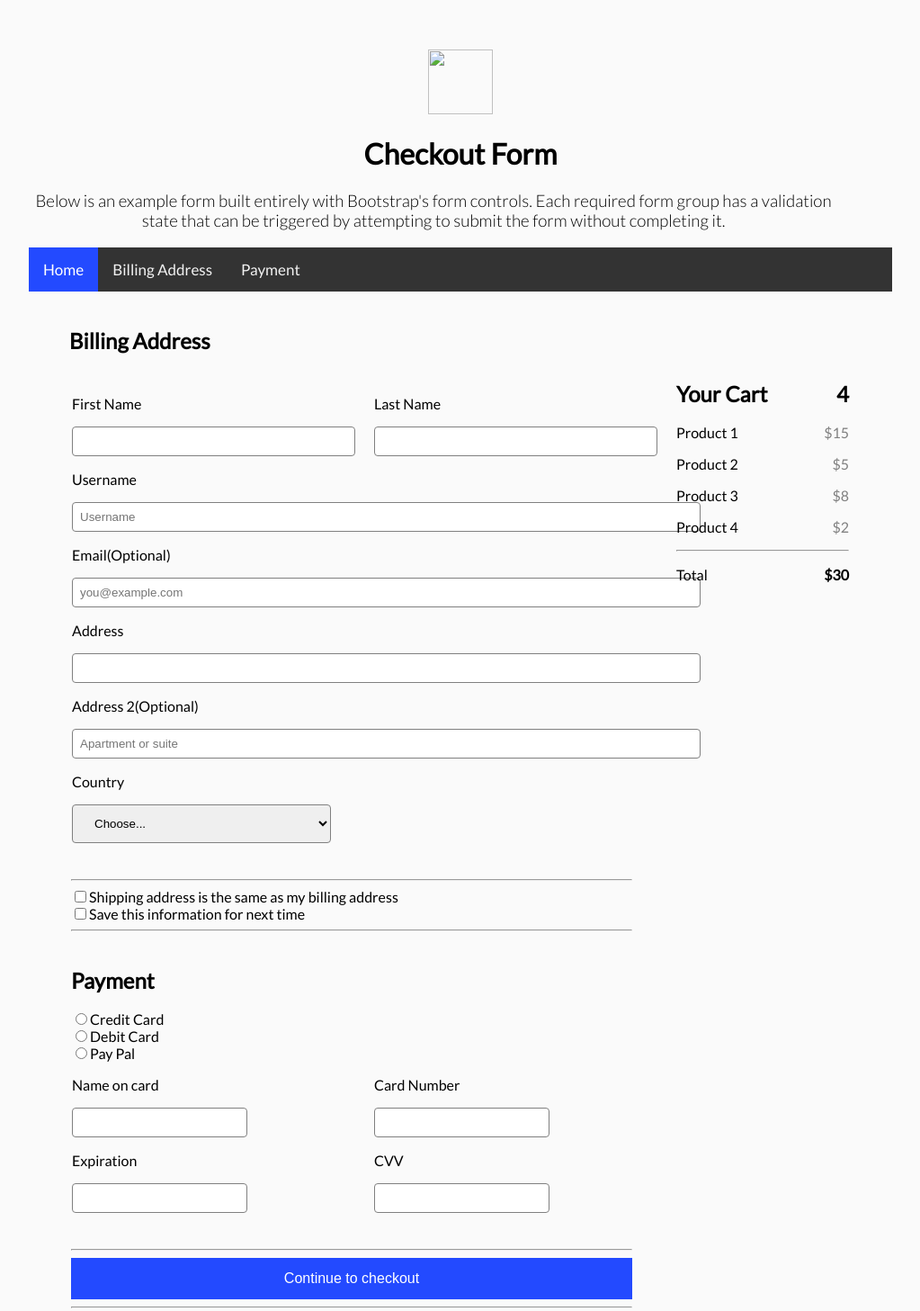
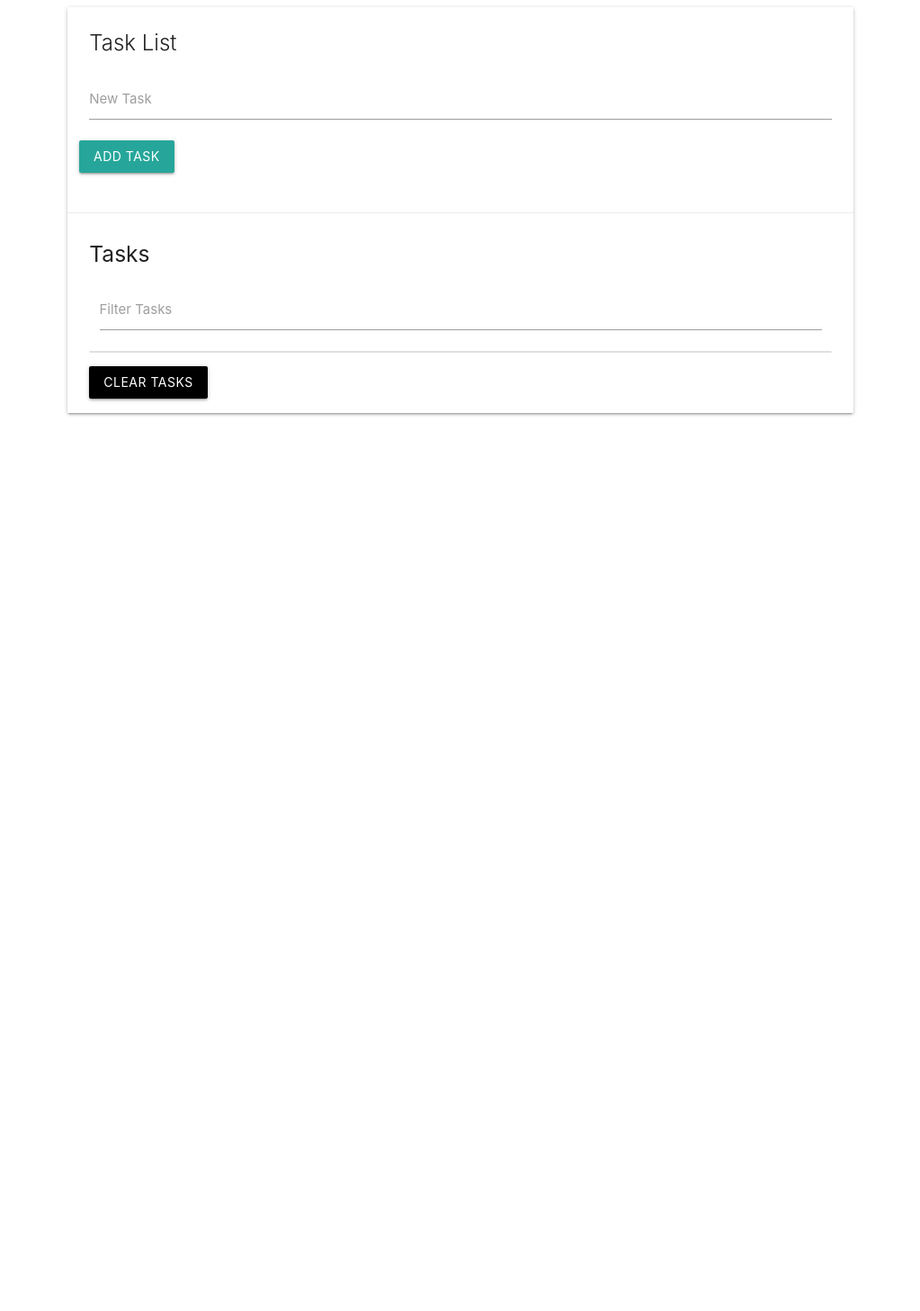
Before and after one commit to shilpi-1994/demo_projects, a plain HTML site: page index.html in a window 1280 px wide. Shown: the whole page at 90% size, without its empty margins (128-1151 px from the left). After the commit the page ends 800 px from the top, so only its background shows below. Drawn offline with nearby package versions, Linux system fonts and the light colour scheme.

Commit message:
Simple task list app
commit 1

```diff
--- /dev/null
+++ b/app.js
@@ -0,0 +1,87 @@
+const form = document.querySelector('#task-form');
+const tasklist = document.querySelector('.collection');
+const clearBtn = document.querySelector('.clear-tasks');
+const filter = document.querySelector('#filter');
+const taskInput = document.querySelector('#task');
+
+//Load all event listeners
+loadEventListerners();
+
+function loadEventListerners(){
+//add task event
+    form.addEventListener('submit', addTask);
+//remove task event
+    tasklist.addEventListener('click', removeTask);
+//clear task event
+    clearBtn.addEventListener('click', clearTasks);
+//filter task event
+    filter.addEventListener('keyup',filterTasks);
+}
+
+//Add task
+
+function addTask(e){
+    if(taskInput === ''){
+        alert('Add a task');
+    }
+
+//create li element
+const li = document.createElement('li');
+//Add Class
+li.className = 'collection-item';
+//create text node and append to li
+li.appendChild(document.createTextNode(taskInput.value));
+//Create new link element
+const link = document.createElement('a');
+//add class
+link.className = 'delete-item secondary-content';
+//add icon html
+link.innerHTML = '<i class = "fa fa-remove"></i>';
+//append link to li
+li.appendChild(link);
+//append li to ul
+tasklist.appendChild(li);
+
+//Clear input
+taskInput.value = '';
+
+
+    e.preventDefault();
+}
+
+//Remove Task
+
+function removeTask(e){
+    if(e.target.parentElement.classList.contains('delete-item')){
+        e.target.parentElement.parentElement.remove();
+    }
+
+
+}
+
+//clear tasks
+
+function clearTasks(){
+   // tasklist.innerHTML = '';
+
+   while(tasklist.firstChild){
+       tasklist.removeChild(tasklist.firstChild);
+   }
+}
+
+//filter tasks
+
+function filterTasks(e){
+    const text = e.target.value.toLowerCase();
+
+    document.querySelectorAll('.collection-item').forEach
+    (function(task){
+        const item = task.firstChild.textContent;
+        if(item.toLowerCase().indexOf(text) != -1){
+            task.style.display = 'block';
+        }
+        else {
+            task.style.display = 'none';
+        }
+    });
+}
--- a/index.html
+++ b/index.html
@@ -1,128 +1,69 @@
 <!DOCTYPE html>
-<html>
+<html lang="en">
 <head>
-	<title>Checkout Page</title>
-	<link rel="stylesheet" type="text/css" href="styles.css">
-	<link href="https://fonts.googleapis.com/css?family=Lato:300,400" rel="stylesheet">
-	<script type="text/javascript" src="script.js"></script>
+    <meta charset="UTF-8">
+    <meta name="viewport" content="width=device-width, initial-scale=1.0">
+    <meta http-equiv="X-UA-Compatible" content="ie=edge">
+    <link rel="stylesheet" href="https://cdnjs.cloudflare.com/ajax/libs/materialize/1.0.0/css/materialize.min.css">
+    <link href="https://stackpath.bootstrapcdn.com/font-awesome/4.7.0/css/font-awesome.min.css" rel="stylesheet" integrity="sha384-wvfXpqpZZVQGK6TAh5PVlGOfQNHSoD2xbE+QkPxCAFlNEevoEH3Sl0sibVcOQVnN" crossorigin="anonymous">
+
+    <title>Task List</title>
 </head>
 <body>
     <div class="container">
-
-	<div class="top_center">
-		<img src="Images/index_icon.png" height="72px" width="72px">
-		<h1>Checkout Form</h1>
-		<h3 id="stylefont">Below is an example form built entirely with Bootstrap's form controls. Each required form group has a validation state that can be triggered by attempting to submit the form without completing it.</h3>
-	</div>
-
-	<div id="navbar">
-	  <a class="active" href="javascript:void(0)">Home</a>
-	  <a href="#style_head">Billing Address</a>
-	  <a href="#payment">Payment</a>
-	</div>
+        <div class="row">
+            <div class="col s12">
+                <div id="main " class="card">
+                    <div class="card-content">
+                        <span class="card-title">Task List</span>
 
                         <div class="row">
-		<h2 id="style_head">Billing Address</h2>
-		<form method="POST">
-		<div class="left">
-			<p>First Name</p>
-			<input type="text" name="firstname" size="35">
-			<p>Username</p>
-			<input type="text" name="firstname" placeholder="Username" size="83" ">
-			<p>Email<span>(Optional)</span></p>
-			<input type="email" name="email" placeholder="you@example.com" size="83">
-			<p>Address</p>
-			<input type="text" name="address" size="83">
-			<p>Address 2<span>(Optional)</span></p>
-			<input type="text" name="address" placeholder="Apartment or suite" size="83">
-
-			<div>
-				<p>Country</p>
-				<select name="country" width="50px">
-				<option value="choose">Choose...</option>
-				<option value="unitedstates">United States</option>
-				</select>
+                            <form id="task-form">
+                                <div class="input-field col s12">
+                                    <input type="text" name="task" id="task">
+                                    <label for="task">New Task</label>
+                                </div>
+                                <input type="submit" value="Add Task" class="btn">
+                            </form>
                         </div>
                     </div>
 
-
-		<div class="center">
-			<p>Last Name</p>
-			<input type="text" name="lastname" size="35">
+                    <div class="card-action">
+                        <h5 id="task-title">Tasks</h5>
+                        <div class="input-field col s12">
+                                <input type="text" name="filter" id="filter">
+                                <label for="filter">Filter Tasks</label>
                             </div>
-
-		<div class="right">
-			<h2 id="style1">Your Cart
-				<span class="price" style="color:black"></span>
-			 	<b style="float: right;">4</b>
-			</h2>
-
-		      <p>Product 1</a> <span class="price">$15</span></p>
-		      <p>Product 2</a> <span class="price">$5</span></p>
-		      <p>Product 3</a> <span class="price">$8</span></p>
-		      <p>Product 4</a> <span class="price">$2</span></p>
-		      <hr>
-		      <p>Total <span class="price" style="color:black"><b>$30</b></span></p>
-		</div>
-	</div>
-
-	<div class="style2">
-		<hr>
-		<input  type="checkbox" name="condition1" value="sameaddress">Shipping address is the same as my billing address<br>
-		<input  type="checkbox" name="condition2" value="saveinfo">Save this information for next time<br>
-		<hr>
-	</div>
-
-	<div class="style2">
-		<h2 id="payment">Payment</h2>
-		<input type="radio" name="select1" value="creditcard">Credit Card<br>
-		<input type="radio" name="select2" value="debitcard">Debit Card<br>
-		<input type="radio" name="select3" value="paypal">Pay Pal<br>
-
-	</div>
-
-	<div class="row">
-		<div class="left">
-			<p>Name on card</p>
-			<input type="text" name="fullname" >
-			<p>Expiration</p>
-			<input type="number" name="expiry" >
-	</div>
-
-	<div class="center">
-		<p>Card Number</p>
-		<input type="number" name="cardnumber" >
-		<p>CVV</p>
-		<input type="number" name="cvv">
+                            <ul class="collection"></ul>
+                            <a href="#" class="clear-tasks btn black">Clear Tasks</a>
 
                     </div>
                 </div>
 
-<div class="style2">
-<hr>
-<input class="block" type="button" name="checkout" value="Continue to checkout" size="87">
-<hr>
             </div>
-</form>
+
+        </div>
 
     </div>
 
 
-<script>
-	window.onscroll = function() {myFunction()};
 
-	var navbar = document.getElementById("navbar");
-	var sticky = navbar.offsetTop;
 
-	function myFunction() {
-	  if (window.pageYOffset >= sticky) {
-	    navbar.classList.add("sticky")
-	  } else {
-	    navbar.classList.remove("sticky");
-	  }
-	}
+
+
+
+
+  <script
+    src="https://code.jquery.com/jquery-3.3.1.js"
+    integrity="sha256-2Kok7MbOyxpgUVvAk/HJ2jigOSYS2auK4Pfzbm7uH60="
+    crossorigin="anonymous">
   </script>
 
+  <script src="https://cdnjs.cloudflare.com/ajax/libs/materialize/1.0.0/js/materialize.min.js"></script>
+  <script src="app.js">
 
+
+
+  </script>
 </body>
 </html>
```
Lines whose indentation alone changed are shown as unchanged.
